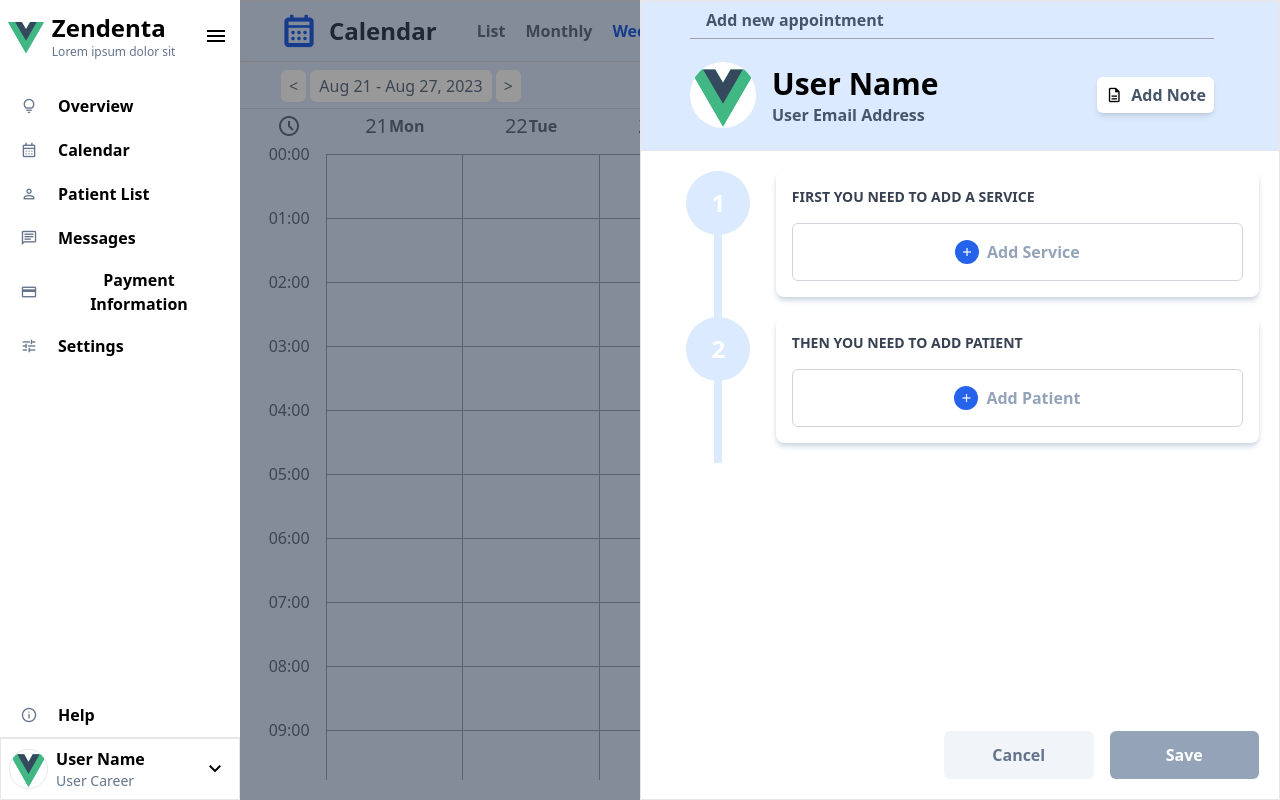
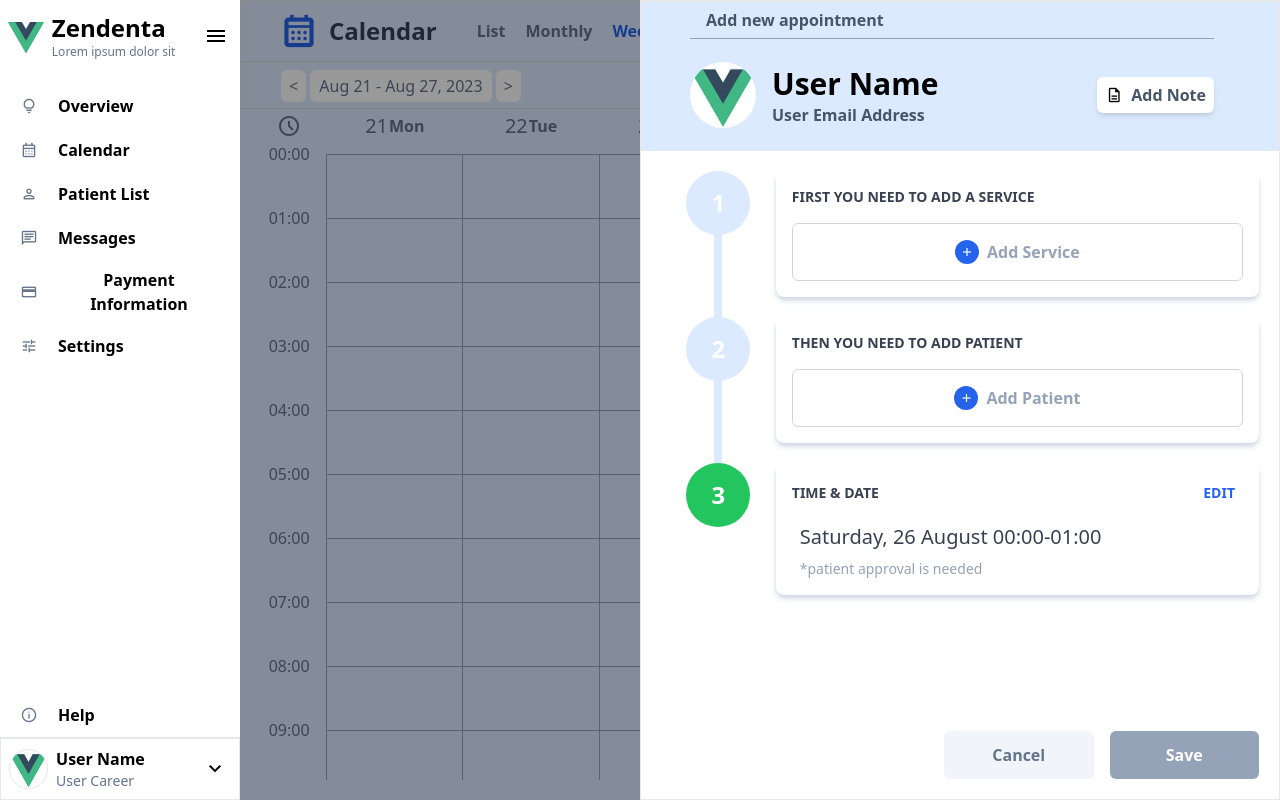
Before and after one commit to rekredhead/Calendar-App-VueJS, a Vue app: page / in a window 1280 px wide. Shown: the top 800 px of the page. Built offline with nearby package versions, Linux system fonts and the light colour scheme.

Commit message:
Compled dateTime form field. Working on submitting the form

```diff
--- /dev/null
+++ b/src/components/SidePanel-components/DateTimeSelector.vue
@@ -0,0 +1,64 @@
+<script setup lang="ts">
+import { addHours, format, parseISO, set } from 'date-fns';
+import { ref } from 'vue';
+
+const props = defineProps({
+   dateTime: Date,
+   setDateTime: Function
+});
+
+const isEditingOn = ref(false);
+const selectedDate = ref('');
+const selectedTime = ref('');
+
+const selectDateTime = () => {
+   const parsedDate = parseISO(selectedDate.value);
+   const parsedTime = parseISO(`1970-01-01T${selectedTime.value}`);
+
+   const combinedDateTime = set(parsedDate, {
+      hours: parsedTime.getHours(),
+      minutes: parsedTime.getMinutes(),
+      seconds: parsedTime.getSeconds(),
+   });
+
+   props.setDateTime!(combinedDateTime);
+   isEditingOn.value = false;
+}
+</script>
+
+<template>
+   <!---->
+   <div class="flex">
+      <div class="flex relative justify-center items-center w-36">
+         <!-- Indicator for whether the input is filled or not -->
+         <div class="formFillIndicator" :class="{ 'bg-green-500': !isEditingOn }">3</div>
+      </div>
+      <div class="flex flex-col w-full p-4 gap-4 shadow-md shadow-slate-300 rounded-lg mb-5">
+         <div class="flex justify-between items-center">
+            <p class="text-gray-700 text-sm font-bold">
+               {{ !isEditingOn ? 'TIME & DATE' : 'FINALLY SELECT THE DATE & TIME' }}
+            </p>
+            <button v-if="!isEditingOn" @click="isEditingOn = true"
+               class="text-blue-600 text-sm font-bold hover:bg-blue-600 hover:text-white px-2 py-1 rounded-md active:opacity-70">EDIT</button>
+         </div>
+         <div class="flex flex-col items-end gap-2">
+            <div v-show="isEditingOn" class="flex w-full gap-5">
+               <input type="date" v-model="selectedDate"
+                  class="border border-gray-300 w-full py-4 text-center rounded-md px-5 focus:ring-1 outline-none" />
+               <input type="time" v-model="selectedTime"
+                  class="border border-gray-300 w-full py-4 text-center rounded-md px-5 focus:ring-1 outline-none" />
+            </div>
+
+            <button v-show="isEditingOn" @click="selectDateTime"
+               class=" bg-blue-600 text-white font-bold px-10 py-2 rounded-md hover:bg-blue-700 active:opacity-70">Confirm</button>
+
+            <!-- Render the choice selected if their choice was selected v-show="isDateTimeSelected()" -->
+            <div class="flex flex-col w-full gap-2 px-2" v-show="!isEditingOn">
+               <h1 class="text-xl text-gray-700">{{ format(props.dateTime!, 'EEEE, dd MMMM HH:mm') }}-{{
+                  format(addHours(props.dateTime!, 1), 'HH:mm') }}</h1>
+               <h2 class="text-slate-400 text-sm">*patient approval is needed</h2>
+            </div>
+         </div>
+      </div>
+   </div>
+</template>
--- a/src/components/SidePanel-components/PatientSelector.vue
+++ b/src/components/SidePanel-components/PatientSelector.vue
@@ -46,7 +46,7 @@ const selectPatients = (patient: selectPatientProps) => {
       </div>
       <div class="flex flex-col w-full p-4 gap-4 shadow-md shadow-slate-300 rounded-lg mb-5">
          <div class="flex justify-between items-center">
-            <label class="text-gray-700 text-sm font-bold" for="serviceSelect">
+            <label class="text-gray-700 text-sm font-bold" for="patientSelect">
                {{ isPatientSelected() ? 'PATIENT INFORMATION' : 'THEN YOU NEED TO ADD PATIENT' }}
             </label>
             <button v-if="isPatientSelected()" @click="props.setPatient!({})"
@@ -54,7 +54,7 @@ const selectPatients = (patient: selectPatientProps) => {
          </div>
          <div class="relative">
             <!-- Render the dropdown box if user hasn't selected anything yet -->
-            <button id="serviceSelect" v-show="!isPatientSelected()" @click="isOpen = !isOpen"
+            <button id="patientSelect" v-show="!isPatientSelected()" @click="isOpen = !isOpen"
                class="flex w-full border border-gray-300 justify-center py-4 items-center gap-2 rounded-md focus:ring-1">
                <span class="material-symbols-outlined bg-blue-600 w-6 h-6 rounded-full text-white text-base">add</span>
                <p class="text-slate-400 font-semibold">Add Patient</p>
--- a/src/components/SidePanel-components/ServiceSelector.vue
+++ b/src/components/SidePanel-components/ServiceSelector.vue
@@ -33,7 +33,6 @@ const selectService = (service: selectServiceProps) => {
 </script>
 
 <template>
-   <!--{{ format(props.selectedDate!, 'EEEE, dd MMMM HH:mm') }}-->
    <div class="flex">
       <div class="flex relative justify-center items-center w-36">
          <!-- Indicator for whether the input is filled or not -->
--- a/src/components/SidePanel-components/SidePanelForm.vue
+++ b/src/components/SidePanel-components/SidePanelForm.vue
@@ -9,6 +9,7 @@ const props = defineProps({
 import { ref } from 'vue';
 import ServiceSelector from './ServiceSelector.vue';
 import PatientSelector from './PatientSelector.vue';
+import DateTimeSelector from './DateTimeSelector.vue';
 
 const service = ref({});
 const patient = ref({});
@@ -18,27 +19,28 @@ const setService = (selectedService: Object) => service.value = selectedService;
 const setPatient = (selectedPatient: Object) => patient.value = selectedPatient;
 const setDateTime = (selectedDateTime: Date) => dateTime.value = selectedDateTime;
 
-const submitForm = (e: Event) => {
-   e.preventDefault();
-   /** TODO when submit button is pressed
-    * Send the data to Main.vue and render it on the calendar
-    *
-    * service.value is the service data
-    * patient.value is the patient data
-    * dateTime.value is the dateTime data
-   */
+const submitForm = () => {
+   if (Object.keys(service.value).length === 0) {
+      console.log('Please enter service');
+   }
+   console.log({
+      service: service.value,
+      patient: patient.value,
+      dateTime: dateTime.value
+   });
 }
 </script>
 
 <template>
-   <form @submit="submitForm" class="flex flex-col justify-between items-center h-[47em] w-full overflow-y-scroll p-5">
+   <form @submit.prevent class="flex flex-col justify-between items-center h-[47em] w-full overflow-y-scroll p-5">
       <div class=" w-full">
          <ServiceSelector :service="service" :setService="setService" />
          <PatientSelector :patient="patient" :setPatient="setPatient" />
+         <DateTimeSelector :dateTime="dateTime" :setDateTime="setDateTime" />
       </div>
       <div class=" flex justify-end gap-4 h-12 w-full">
          <button class="bg-slate-100 text-slate-500 font-bold rounded-md w-1/4 hover:bg-slate-200">Cancel</button>
-         <button type="submit" class="bg-slate-400 text-white font-bold rounded-md w-1/4 hover:bg-slate-500">Save</button>
+         <button @click="submitForm" class="bg-slate-400 text-white font-bold rounded-md w-1/4 hover:bg-slate-500">Save</button>
       </div>
    </form>
 </template>
```
